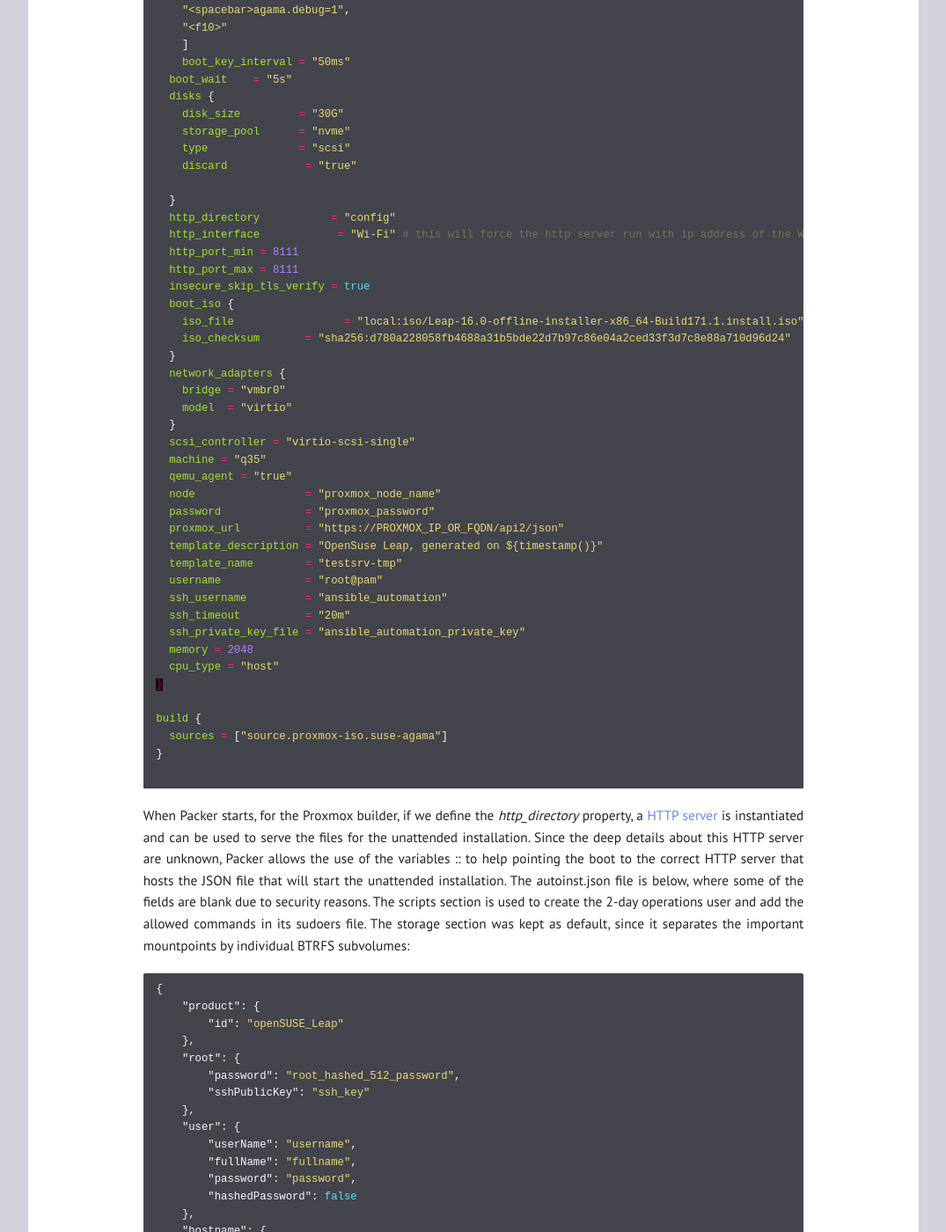
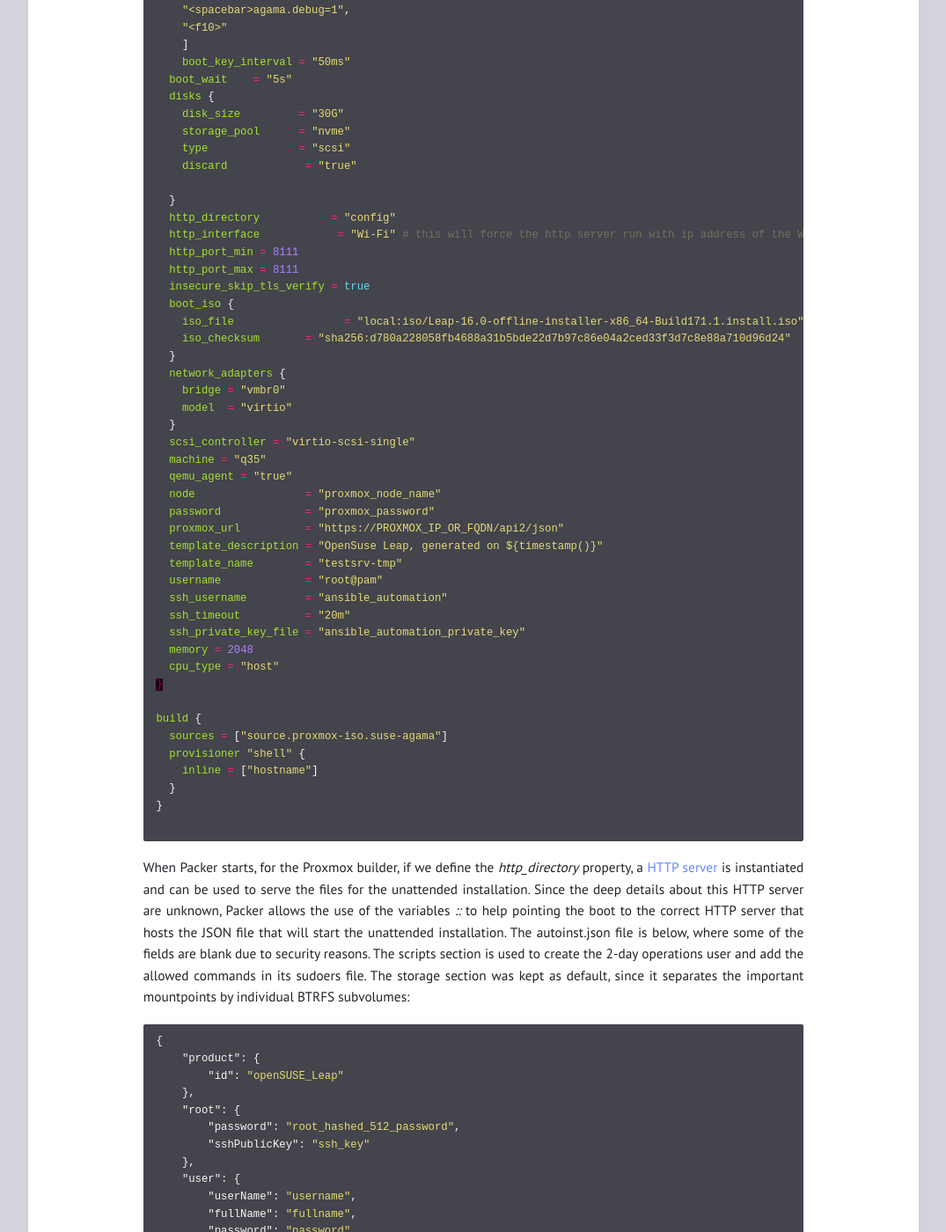
Before and after one commit to lptekdev/homelab, a Jekyll site: the page built from _posts/2026-03-10-PackerProxmoxOpensuse.md, in a window 1280 px wide and 1400 px high, scrolled down 1178 px. Shown: the whole window at 88% size, without its empty margins (102-1177 px from the left). Built offline with Jekyll 4.4.1, drawn with Linux system fonts in a browser that asks for light colours; part of the change alters nothing that is shown; some of the changed text lies outside the part shown.

Commit message:
removing unecessary code

````diff
--- a/_posts/2026-03-10-PackerProxmoxOpensuse.md
+++ b/_posts/2026-03-10-PackerProxmoxOpensuse.md
@@ -9,7 +9,7 @@ In a meeting with friend of mine, where we discussed the snapshots technology in
 As already mentioned, in my homelab I mostly use Ubuntu cloud images and cloud-init to apply to all VMs the same standard that I defined when I need to create new VMs (the cloud images contains already the operating system installed). Following the same mindset, the automated installation for OpenSuse lead me to Packer. Packer is widely used for example to create VM golden images, which is an image with an installed operating system and in most of the cases with a compliant/aproved set of packages and security settings. This image is then used mostly for immutable VMs, where instead of updating the VMs, the VMs are entirely replaced by new ones with the updated software and packages.
 
 To start this process we must first define which builder we need to use. The **builder** defines the platform where the VMs or images will be created. In this case I will use [Proxmox ISO](https://developer.hashicorp.com/packer/integrations/hashicorp/proxmox/latest/components/builder/iso), since I use Proxmox platform, allowing me to use an ISO to automate the installation of a VM. Then, using for example the [Ansible provisioner](https://developer.hashicorp.com/packer/integrations/hashicorp/ansible/latest/components/provisioner/ansible), I can customize this installed OS, like deploying some application and also hardening the system. In my case, I will simply install OpenSuse and define a user for day-2 operations. However, just for curiosity, I configured the [shell provisioner](https://developer.hashicorp.com/packer/docs/provisioners/shell) to just output the hostname of the deployed machine.
-Since packer allows inject keystrokes commands when the machine starts, simulating a human typing in the keyboard that navigates in the installation process, with some help of AI I defined this keystrokes that will point the boot to load a JSON file which will do the OS unattended installation (*sequence in boot_command*).
+Since packer allows inject keystrokes commands when the machine starts, simulating a human typing in the keyboard that navigates in the installation process, with some help of AI I defined this keystrokes that will point the boot to load a JSON file hosted in a HTTP server which will do the OS unattended installation (*sequence in boot_command*).
 
 
 ```hcl
@@ -28,7 +28,7 @@ packer {
 
 
 source "proxmox-iso" "suse-agama" {
-    boot_command= [
+   boot_command= [
     "<down><wait>",
     "e",
     "<down><down><down><down><end>",
@@ -46,7 +46,7 @@ source "proxmox-iso" "suse-agama" {
 
   }
   http_directory           = "config"
-  http_interface            = "Wi-Fi" # this will force the http server run with ip address of the Wi-fi, since packer binds to the first interface (in my case was a physical interface which has no IP, resulting in the installer not able to get the autoinst.json file)
+  http_interface            = "Wi-Fi" # this will force the http server run with ip address of the Wi-fi, since the HTTP server that packer starts binds to the first interface (in my case was a physical interface which has no IP, resulting in the installer not able to get the autoinst.json file)
   http_port_min = 8111
   http_port_max = 8111
   insecure_skip_tls_verify = true
@@ -76,11 +76,14 @@ source "proxmox-iso" "suse-agama" {
 
 build {
   sources = ["source.proxmox-iso.suse-agama"]
+  provisioner "shell" {
+    inline = ["hostname"]
+  }
 }
 
 ```
 
-When Packer starts, for the Proxmox builder, if we define the *http_directory* property, a [HTTP server](https://developer.hashicorp.com/packer/integrations/hashicorp/proxmox/latest/components/builder/iso#http-directory-configuration) is instantiated and can be used to serve the files for the unattended installation. Since the deep details about this HTTP server are unknown, Packer allows the use of the variables :{{ .HTTPIP }}:{{ .HTTPPort }} to help pointing the boot to the correct HTTP server that hosts the JSON file that will start the unattended installation.
+When Packer starts, for the Proxmox builder, if we define the *http_directory* property, a [HTTP server](https://developer.hashicorp.com/packer/integrations/hashicorp/proxmox/latest/components/builder/iso#http-directory-configuration) is instantiated and can be used to serve the files for the unattended installation. Since the deep details about this HTTP server are unknown, Packer allows the use of the variables *:{{ .HTTPIP }}:{{ .HTTPPort }}* to help pointing the boot to the correct HTTP server that hosts the JSON file that will start the unattended installation.
 The autoinst.json file is below, where some of the fields are blank due to security reasons. The scripts section is used to create the 2-day operations user and add the allowed commands in its sudoers file. The storage section was kept as default, since it separates the important mountpoints by individual BTRFS subvolumes:
 
 ```json
@@ -105,7 +108,7 @@ The autoinst.json file is below, where some of the fields are blank due to secur
         "language": "",
         "keyboard": ""
     },
-    "software": {
+        "software": {
         "patterns": [
             "base",
             "enhanced_base",
@@ -113,16 +116,22 @@ The autoinst.json file is below, where some of the fields are blank due to secur
         ],
         "packages": [
             "vim",
-            "htop",
             "curl",
             "qemu-guest-agent",
             "git",
             "tree",
             "traceroute",
             "net-tools",
-            "alloy",
-            "podman",
             "tar"
+        ]
+    },
+    "questions": {
+        "policy": "auto",
+        "answers": [
+            {
+            "class": "software.import_gpg",
+            "answer": "Trust"
+            }
         ]
     },
     "network": {
@@ -130,14 +139,7 @@ The autoinst.json file is below, where some of the fields are blank due to secur
             {
                 "id": "enp6s18",
                 "interface": "enp6s18",
-                "method4": "manual",
-                "addresses": [
-                    "192.168.0.100/24"
-                ],
-                "gateway4": "192.168.0.1",
-                "nameservers": [
-                    "192.168.0.1"
-                ],
+                "method4": "auto",
                 "autoconnect": true
             }
         ]
@@ -188,14 +190,6 @@ echo "Cmnd_Alias MONITORING_REPO_CLONE = /usr/bin/git" >> /etc/sudoers.d/ansible
 echo "ansible_automation ALL=(root) NOPASSWD: APT_CMDS, ALLOY_CMDS, MONITORING_REPO_CLONE" >> /etc/sudoers.d/ansible_automation
 ```
 
-```bash
-#!/bin/bash
-
-zypper --non-interactive refresh
-zypper --non-interactive install podman
-zypper --non-interactive install alloy
-```
-
 
 Another important links:
 - [Hashed password](https://documentation.suse.com/sles/16.0/html/SLES-x86-64-agama-automated-installation/index.html#root-authentication-agama-installation-profile)
````
